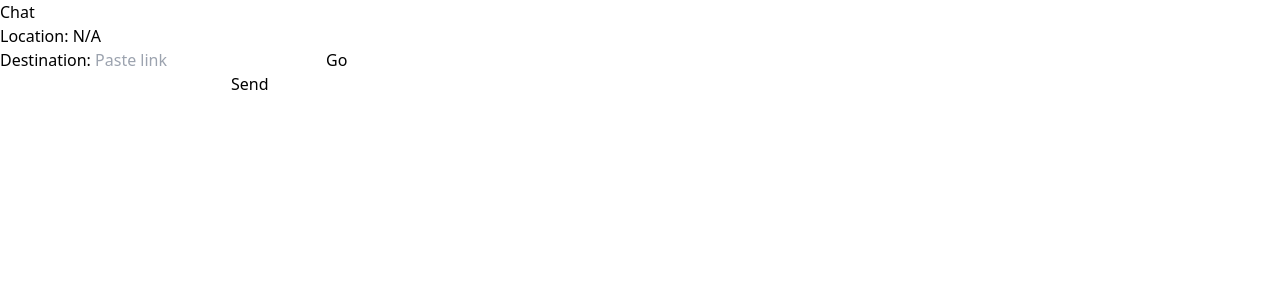
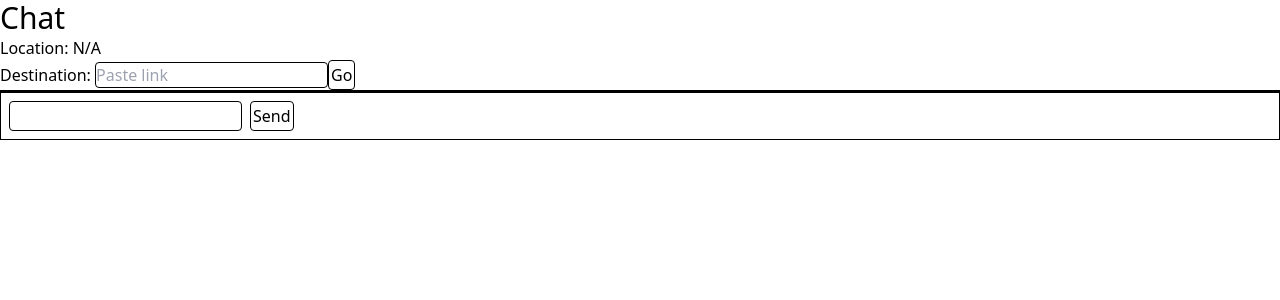
Before and after one commit to jsimenjs/link-lounge, a React (Vite) app: page / in a window 1280 px wide. Shown: the top 300 px of the page. Built offline with nearby package versions, Linux system fonts and the light colour scheme.

Commit message:
feat: basic styling

```diff
--- a/src/App.tsx
+++ b/src/App.tsx
@@ -60,10 +60,10 @@ function App() {
 
     return (
         <>
-            <h1>Chat</h1>
+            <h1 className='text-3xl'>Chat</h1>
             <h2 id="location">Location: {roomId !== "" ? roomId : "N/A"}</h2>
             <NavigationForm setRoomId={setRoomId} />
-            <div>
+            <div className='border border-black'>
                 {chatHistory.map((chatEvent: ChatEvent, index: number) => {
                     return <ChatEvent key={index} chatEvent={chatEvent} />
                 })}
@@ -91,9 +91,9 @@ const MessageForm = (props: MessageFormProps) => {
     }
 
     return (
-        <form onSubmit={(e) => submitHandler(e)}>
-            <input type="text" value={chatInput} onChange={(e) => { setChatInput(e.target.value) }} />
-            <button>Send</button>
+        <form onSubmit={(e) => submitHandler(e)} className='flex flex-row gap-2 border border-black p-2'>
+            <input type="text" value={chatInput} onChange={(e) => { setChatInput(e.target.value) }} className='border border-black rounded' />
+            <button type="submit" className='border border-black rounded p-0.5'>Send</button>
         </form >
     )
 }
@@ -114,8 +114,8 @@ const NavigationForm = (props: NavigationFormProps) => {
     return (
         <form onSubmit={navigateHandler}>
             <label htmlFor="destination">Destination: </label>
-            <input id="destination" type="text" placeholder="Paste link" onChange={(e) => { setDestination(e.target.value) }}></input>
-            <button>Go</button>
+            <input id="destination" type="text" placeholder="Paste link" onChange={(e) => { setDestination(e.target.value) }} className='border border-black rounded'></input>
+            <button className='border border-black rounded p-0.5'>Go</button>
         </form>
     )
 }
```
